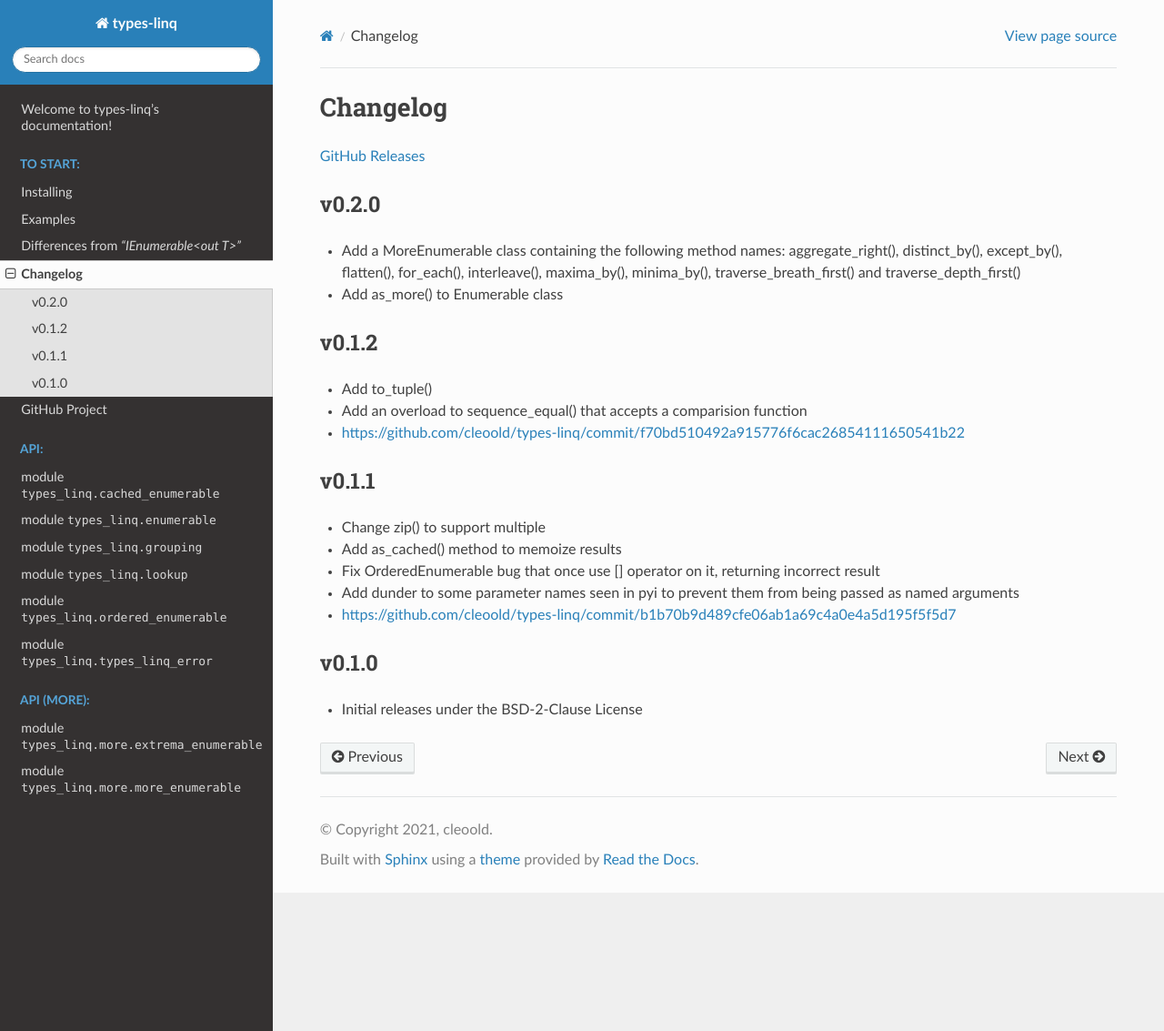
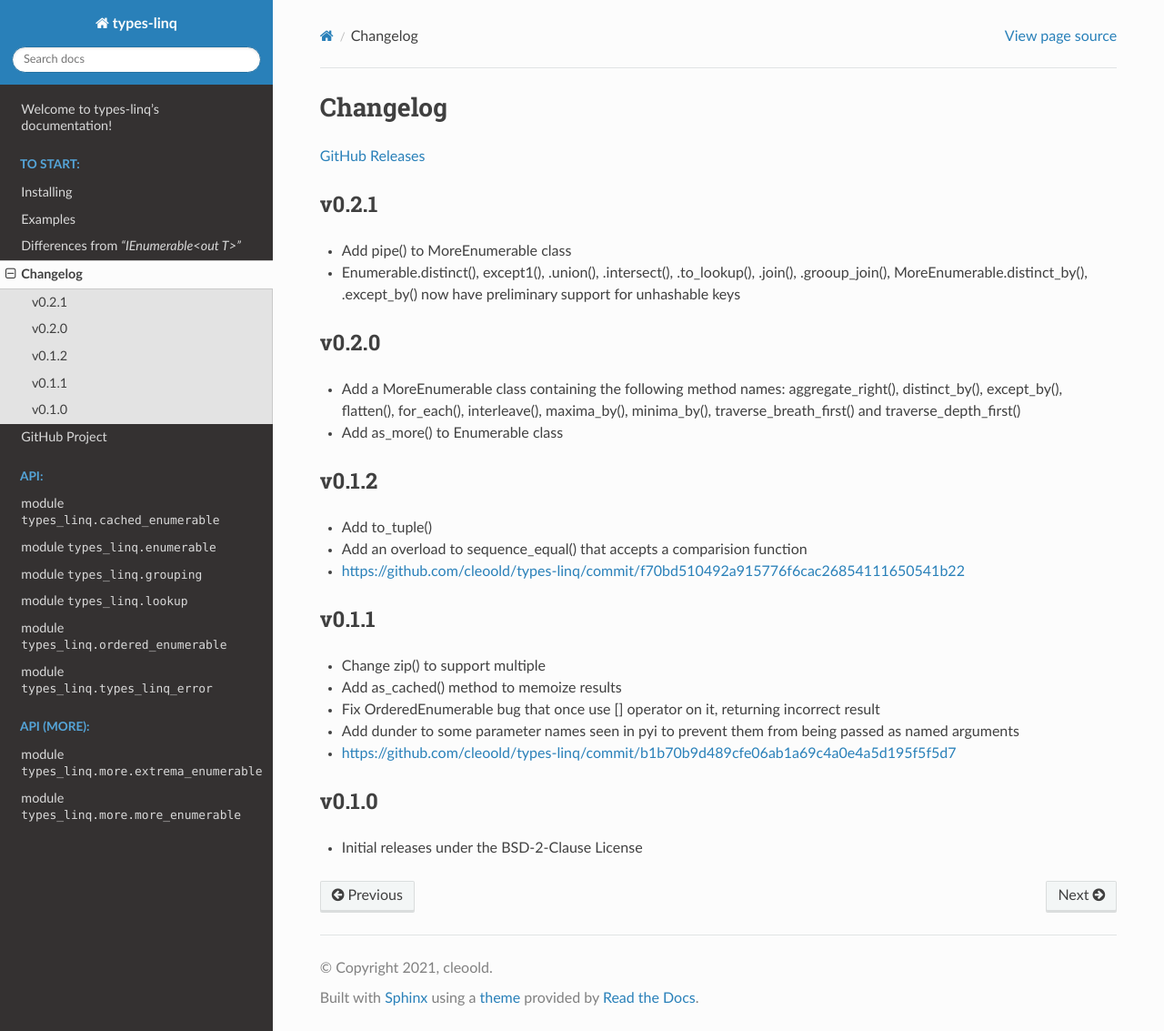
Before and after one commit to cleoold/types-linq, a Sphinx documentation site: the page built from doc/to-start/changelog.rst, in a window 1280 px wide and 1133 px high. Shown: the whole window at 91% size. Built offline with Sphinx 7.4.7 and the Read the Docs theme 2.0.0, drawn with Linux system fonts in a browser that asks for light colours.

Commit message:
Increase to v0.2.1

```diff
--- a/doc/to-start/changelog.rst
+++ b/doc/to-start/changelog.rst
@@ -2,6 +2,13 @@
 ############
 
 `GitHub Releases <https://github.com/cleoold/types-linq/releases>`_
+
+v0.2.1
+********
+
+- Add pipe() to MoreEnumerable class
+- Enumerable.distinct(), except1(), .union(), .intersect(), .to_lookup(), .join(), .grooup_join(),
+  MoreEnumerable.distinct_by(), .except_by() now have preliminary support for unhashable keys
 
 v0.2.0
 ********
--- a/setup.py
+++ b/setup.py
@@ -5,7 +5,7 @@
 
 setup(
     name='types-linq',
-    version='v0.2.0',
+    version='v0.2.1',
     url='https://github.com/cleoold/types-linq',
     license='BSD 2-Clause License',
     author='cleoold',
```
